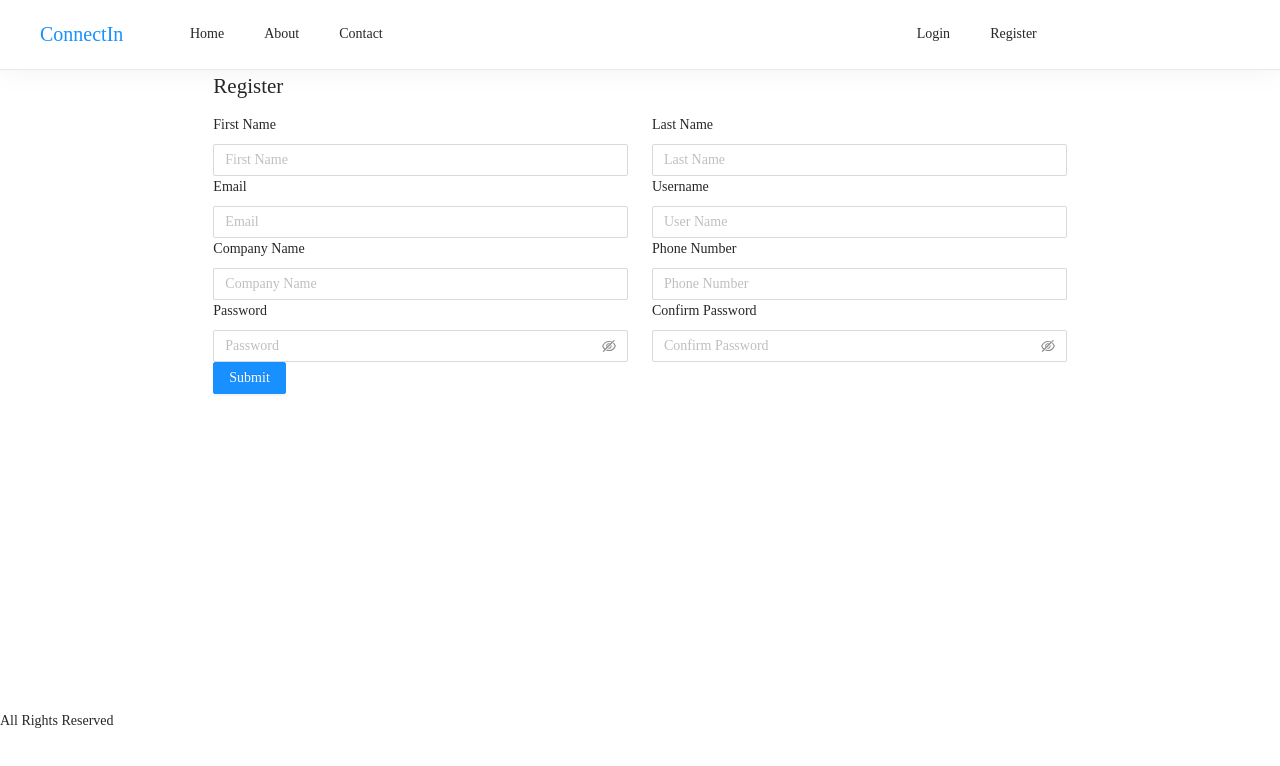
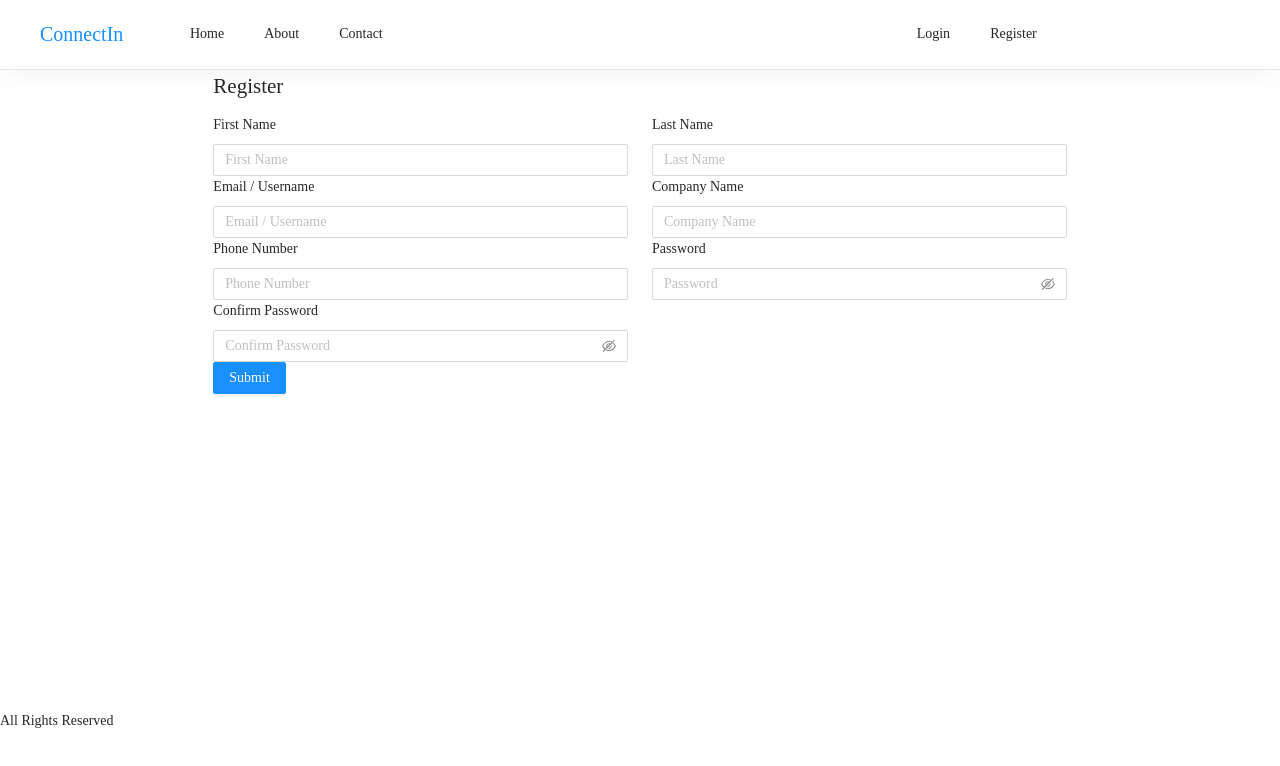
Before and after one commit to alipetarian/nextjs-styled-components-antd-typescript-starter, a Next.js app: page /register in a window 1280 px wide. Shown: the top 766 px of the page. Built offline with nearby package versions, Linux system fonts and the light colour scheme; a web font is replaced by a local one.

Commit message:
Removed Username Field from registration

```diff
--- a/src/components/register/form.tsx
+++ b/src/components/register/form.tsx
@@ -55,10 +55,6 @@ const validationSchema = yup.object().shape({
     .string()
     .max(255)
     .required(requiredField('Phone Number')),
-  username: yup
-    .string()
-    .min(4)
-    .required(requiredField('Username')),
   password: yup
     .string()
     .min(8, passwordNotLongEnough(8))
@@ -99,7 +95,6 @@ const RegisterForm: React.FC = () => {
       first_name: '',
       last_name: '',
       email: '',
-      username: '',
       password: '',
       phone_number: '',
       company_name: '',
@@ -152,27 +147,12 @@ const RegisterForm: React.FC = () => {
               <FormItem
                 help={formik.touched.email && formik.errors.email ? formik.errors.email : ''}
                 validateStatus={formik.touched.email && formik.errors.email ? 'error' : undefined}
-                label="Email"
+                label="Email / Username"
               >
                 <Input
                   name="email"
-                  placeholder="Email"
+                  placeholder="Email / Username"
                   value={formik.values.email}
-                  onChange={formik.handleChange}
-                  onBlur={formik.handleBlur}
-                />
-              </FormItem>
-            </Col>
-            <Col xs={24} sm={12}>
-              <FormItem
-                help={formik.touched.username && formik.errors.username ? formik.errors.username : ''}
-                validateStatus={formik.touched.username && formik.errors.username ? 'error' : undefined}
-                label="Username"
-              >
-                <Input
-                  name="username"
-                  placeholder="User Name"
-                  value={formik.values.username}
                   onChange={formik.handleChange}
                   onBlur={formik.handleBlur}
                 />
@@ -226,8 +206,8 @@ const RegisterForm: React.FC = () => {
             <Col xs={24} sm={12}>
               <FormItem
                 label="Confirm Password"
-                help={formik.touched.confirm_password && formik.errors.confirm_password ? formik.errors.confirm_password : ''}
-                validateStatus={formik.touched.confirm_password && formik.errors.confirm_password ? 'error' : undefined}
+                help={(formik.touched.confirm_password || formik.touched.password) && formik.errors.confirm_password ? formik.errors.confirm_password : ''}
+                validateStatus={(formik.touched.confirm_password || formik.touched.password) && formik.errors.confirm_password ? 'error' : undefined}
               >
                 <Input.Password
                   name="confirm_password"
--- a/src/types/user.ts
+++ b/src/types/user.ts
@@ -4,7 +4,6 @@ export type User = {
   email: string
   password: string
   company_name: string
-  username: string
   phone_number: string
   confirm_password?: string
   user_id?: string
```
Also changed, not shown: src/components/login/form.tsx (+5 -5 lines), src/pages/api/auth/register.ts (+4 -6 lines).
